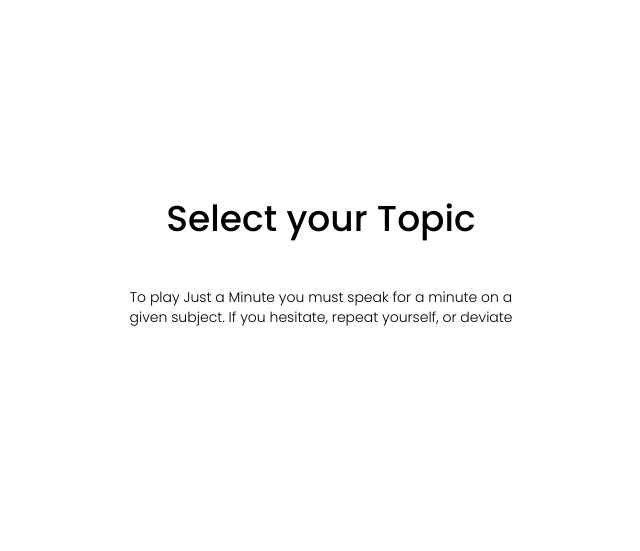
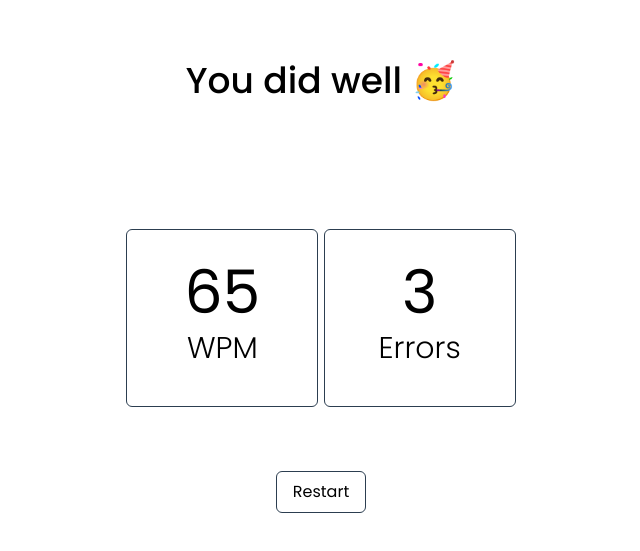
Before and after one commit to Dexters-Hub/just-a-min, a Vue app: page /feedback in a window 1280 px wide. Shown: the part 113-664 px from the top of the page, without its empty margins (319-959 px from the left). Built offline with nearby package versions, Linux system fonts and the light colour scheme.

Commit message:
feat: added routes and pages

```diff
--- a/src/App.vue
+++ b/src/App.vue
@@ -1,21 +1,15 @@
 <script setup>
-// import { RouterLink, RouterView } from 'vue-router'
-import TextSection from './components/TextSection.vue'
+// import { RouterLink } from 'vue-router'
 </script>
 
 <template>
-  <main class="flex flex-col items-center justify-center min-h-screen p-4 mx-8">
 
-      <TextSection
-        title="Select your Topic"
-        subtitle="To play Just a Minute you must speak for a minute on a given subject. If you hesitate, repeat yourself, or deviate"
-      />
-
-      <!-- <nav>
+      <main class="flex flex-col items-center justify-center min-h-screen p-4 mx-8">
+        <!-- <nav>
         <RouterLink to="/">Home</RouterLink>
-        <RouterLink to="/about">About</RouterLink>
-      </nav> -->
-  </main>
+        </nav> -->
+        <router-view></router-view>
+      </main>
 </template>
 
 <style scoped>
--- /dev/null
+++ b/src/components/BorderButton.vue
@@ -0,0 +1,17 @@
+<script setup>
+defineProps({
+  cta: {
+    type: String,
+    required: true
+  },
+});
+
+</script>
+
+<template>
+    <div>
+        <button class="px-4 py-2 border border-black rounded-md">
+            {{ cta }}
+        </button>
+    </div>
+</template>
--- /dev/null
+++ b/src/components/MetricCard.vue
@@ -0,0 +1,24 @@
+<script setup>
+defineProps({
+  value: {
+    type: Number,
+    required: true
+  },
+  text: {
+    type: String,
+    required: true
+  }
+});
+
+</script>
+
+<template>
+    <div class="flex flex-col items-center w-48 p-8 border border-black rounded-md">
+        <h1 class="text-6xl font-normal">
+                {{ value }}
+        </h1>
+        <h1 class="m-2 text-3xl font-light">
+                {{ text }}
+        </h1>
+    </div>
+</template>
--- a/src/components/TheWelcome.vue
+++ /dev/null
@@ -1,12 +0,0 @@
-<script setup>
-
-</script>
-
-<template>
-  <header>
-    <div>
-      <h1>Welcome to the Vue 3 Vite App</h1>
-    </div>
-  </header>
-  <router-view />
-</template>
--- a/src/components/WelcomeItem.vue
+++ /dev/null
@@ -1,11 +0,0 @@
-<template>
-  <h1>Welcome to the Vue 3 Vite App</h1>
-  <nav>
-    <router-link to="/">Home</router-link>
-    <router-link to="/about">About</router-link>
-  </nav>
-  <router-view />
-</template>
-
-<style scoped>
-</style>
--- a/src/router/index.js
+++ b/src/router/index.js
@@ -10,12 +10,19 @@ const router = createRouter({
       component: HomeView
     },
     {
-      path: '/about',
-      name: 'about',
-      // route level code-splitting
-      // this generates a separate chunk (About.[hash].js) for this route
-      // which is lazy-loaded when the route is visited.
-      component: () => import('../views/AboutView.vue')
+      path: '/topic',
+      name: 'topic',
+      component: () => import('../views/TopicView.vue')
+    },
+    {
+      path: '/session',
+      name:'session',
+      component: () => import('../views/SessionView.vue')
+    },
+    {
+      path: '/feedback',
+      name: 'feedback',
+      component: () => import('../views/FeedbackView.vue')
     }
   ]
 })
--- a/src/views/AboutView.vue
+++ /dev/null
@@ -1,9 +0,0 @@
-<template>
-  <div class="about">
-    <h1>This is an about page</h1>
-  </div>
-</template>
-
-<style>
-
-</style>
--- /dev/null
+++ b/src/views/FeedbackView.vue
@@ -0,0 +1,26 @@
+<script setup>
+import TextSection from '../components/TextSection.vue'
+import BorderButton from '@/components/BorderButton.vue';
+import MetricCard from '@/components/MetricCard.vue';
+import { RouterLink } from 'vue-router'
+
+</script>
+
+<template>
+    <TextSection
+        title="You did well 🥳"
+        />
+
+    <div class="flex justify-around w-1/3 m-8">
+        <MetricCard
+        text="WPM"
+        value=65
+        />
+        <MetricCard
+            text="Errors"
+            value=3
+            />
+    </div>
+
+    <RouterLink to="/"><BorderButton class="mt-8" cta="Restart"/></RouterLink>
+</template>
--- a/src/views/HomeView.vue
+++ b/src/views/HomeView.vue
@@ -1,9 +1,14 @@
 <script setup>
-import TheWelcome from '../components/TheWelcome.vue'
+import BorderButton from '../components/BorderButton.vue';
+import TextSection from '../components/TextSection.vue'
+import { RouterLink } from 'vue-router'
 </script>
 
 <template>
-  <main>
-    <TheWelcome />
-  </main>
+    <TextSection
+        title="Select your Topic"
+        subtitle="To play Just a Minute you must speak for a minute on a given subject. If you hesitate, repeat yourself, or deviate"
+      />
+      <RouterLink to="/topic"><BorderButton cta="Start"/></RouterLink>
+
 </template>
--- /dev/null
+++ b/src/views/SessionView.vue
@@ -0,0 +1,14 @@
+<script setup>
+import TextSection from '@/components/TextSection.vue'
+import BorderButton from '@/components/BorderButton.vue';
+import { RouterLink } from 'vue-router'
+
+</script>
+
+<template>
+    <TextSection
+        title="Time left"
+        />
+
+        <RouterLink to="/feedback"><BorderButton cta="End"/></RouterLink>
+</template>
--- /dev/null
+++ b/src/views/TopicView.vue
@@ -0,0 +1,14 @@
+<script setup>
+import BorderButton from '../components/BorderButton.vue';
+import TextSection from '../components/TextSection.vue'
+import { RouterLink } from 'vue-router'
+</script>
+
+<template>
+    <TextSection
+        title="Your Topic"
+        subtitle="Tell me about yourself."
+        />
+      <RouterLink to="/session"><BorderButton cta="Begin"/></RouterLink>
+
+</template>
```
